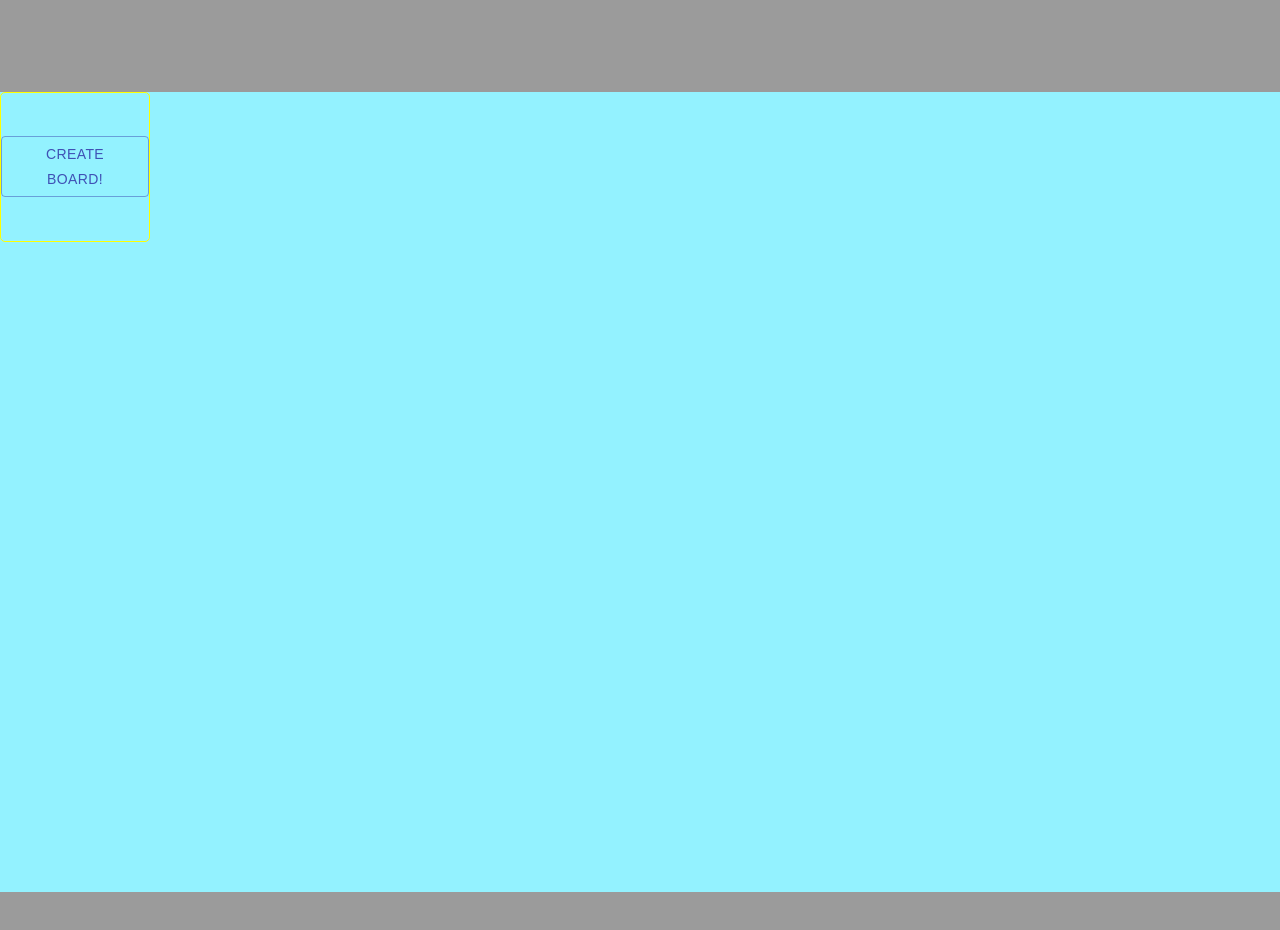
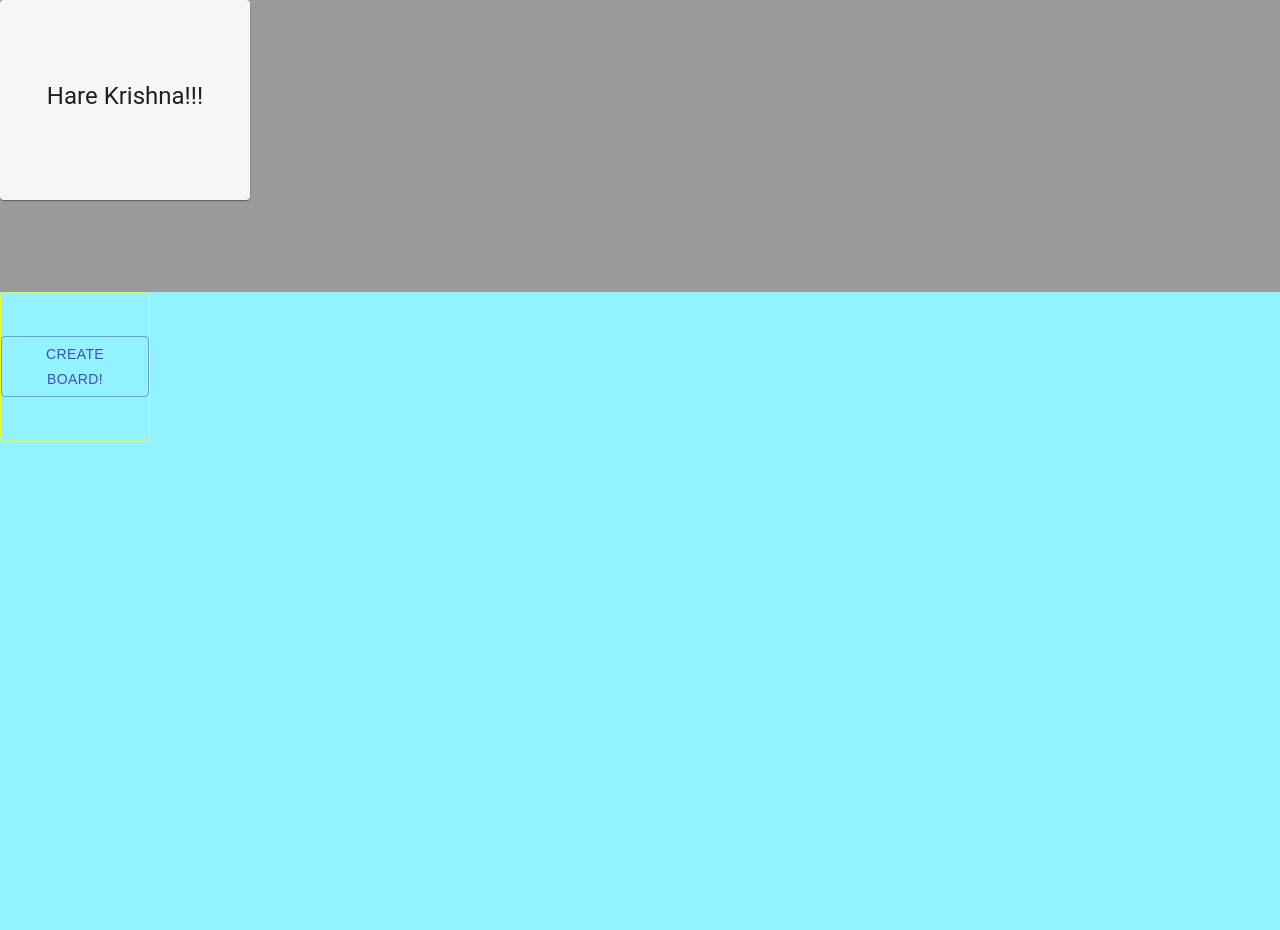
Before and after one commit to AtomicJedi/Kanban, a React (Create React App) app in the folder kanban/: page / in a window 1280 px wide. Shown: the top 930 px of the page. Built offline with nearby package versions, Linux system fonts and the light colour scheme.

Commit message:
Material UI-On, modalAdd+ V0.3

```diff
--- /dev/null
+++ b/kanban/src/board/board.js
@@ -0,0 +1,58 @@
+import React from 'react';
+import { makeStyles } from '@material-ui/core/styles';
+import Card from '@material-ui/core/Card';
+import CardActionArea from '@material-ui/core/CardActionArea';
+import CardActions from '@material-ui/core/CardActions';
+import CardContent from '@material-ui/core/CardContent';
+import CardMedia from '@material-ui/core/CardMedia';
+import Button from '@material-ui/core/Button';
+import Typography from '@material-ui/core/Typography';
+
+const useStyles = makeStyles({
+
+    root: {
+        maxWidth: 250,
+        height: 200,
+    },
+    media: {
+        maxHeight: 300,
+    },
+    MuiCardActionArea: {
+        height: 200
+    },
+    MuiTypography: {
+        display: 'flex',
+        'justify-content': 'center'
+    }
+});
+
+
+
+export default function MediaCard(addBoard) {
+    const classes = useStyles();
+
+    return (
+        <Card className={classes.root}>
+            <CardActionArea className={classes.MuiCardActionArea}>
+
+                <CardContent>
+                    <Typography className={classes.MuiTypography} gutterBottom variant="h5" component="h2">
+                        Hare Krishna!!!
+          </Typography>
+                    {/* <Typography variant="body2" color="textSecondary" component="p">
+            Lizards are a widespread group of squamate reptiles, with over 6,000 species, ranging
+            across all continents except Antarctica
+          </Typography> */}
+                </CardContent>
+            </CardActionArea>
+            {/* <CardActions>
+        <Button size="small" color="primary">
+          Share
+        </Button>
+        <Button size="small" color="primary">
+          Learn More
+        </Button>
+      </CardActions> */}
+        </Card>
+    );
+}
--- a/kanban/src/modals/modalAdd.js
+++ b/kanban/src/modals/modalAdd.js
@@ -6,8 +6,10 @@ import DialogActions from '@material-ui/core/DialogActions';
 import DialogContent from '@material-ui/core/DialogContent';
 import DialogContentText from '@material-ui/core/DialogContentText';
 import DialogTitle from '@material-ui/core/DialogTitle';
+import Headr from './../routs/header.js'
 
-export default function FormDialog() {
+export default function FormDialog(...props) {
+
   const [open, setOpen] = useState(false);
 
   const handleClickOpen = () => {
@@ -19,17 +21,19 @@ export default function FormDialog() {
   };
 
   const [input, setInput] = useState()
-  console.log(input)
-  const addTask = (e) =>{
-      const {value} = e.target.value
+
+  console.log(props)
+
+  const addInput = (e, {...addBoard}) =>{
+    console.log({addBoard})
+      const {value} = e.target
     if (value) {
         setInput({ input: value })
-    //   this.props.addTask(input);
-     setInput({ input: '' });
+
     }
-    console.log(e.target.value)
+}
 
-}
+// function frog () {<Headr input={input} addBoard={addInput} ></Headr>}
 
   return (
     <div>
@@ -49,14 +53,14 @@ export default function FormDialog() {
             label="Name"
             type="string"
             fullWidth
-            onChange={addTask}
+            onChange={addInput}
            />
         </DialogContent>
         <DialogActions>
           <Button onClick={handleClose} color="primary">
             Cancel
           </Button>
-          <Button onClick={handleClose} color="primary">
+          <Button onClick={ addInput, handleClose } color="primary">
             Create
           </Button>
         </DialogActions>
--- a/kanban/src/routs/header.js
+++ b/kanban/src/routs/header.js
@@ -2,16 +2,33 @@ import React, { useState } from 'react';
 // import { BrowserRouter as Router, Route, Switch } from 'react-router-dom'
 // import InBoardSpase from './../routs/inBoard/inBoardSpase.js'
 import './MainComponentClass.sass'
-import FormDialog from './../modals/modalAdd.js'
+import ModalAdd from './../modals/modalAdd.js'
+import Board from './../board/board.js'
 
-function Headr() {
-  const [board, setboard] = useState()
+
+function Headr(...props) {
+
+  const [boards, setBoard] = useState([{title: 'frog'} ])
+
+  const addBoard = (board) => {
+    console.log(boards)
+    setBoard(({ boards }) => ({ boards: [...boards, { id: boards.length, title: board }] }))
+  }
+  console.log(boards)
+
   return (
-      <div className="">
-        <ul className="MainComponentClass">
-          <li className="Create_plate"><FormDialog /></li>
-        </ul>
-      </div>
+    <div className="">
+      <Board
+      // textBord={Headr.boards.board.title}
+      />
+      <ul className="MainComponentClass">
+        <li className="Create_plate">
+          <ModalAdd
+            addBoard={addBoard}
+          />
+        </li>
+      </ul>
+    </div>
 
 
   )
```
Also changed, not shown: 1 other file (tests, documents, lock files or other folders).
